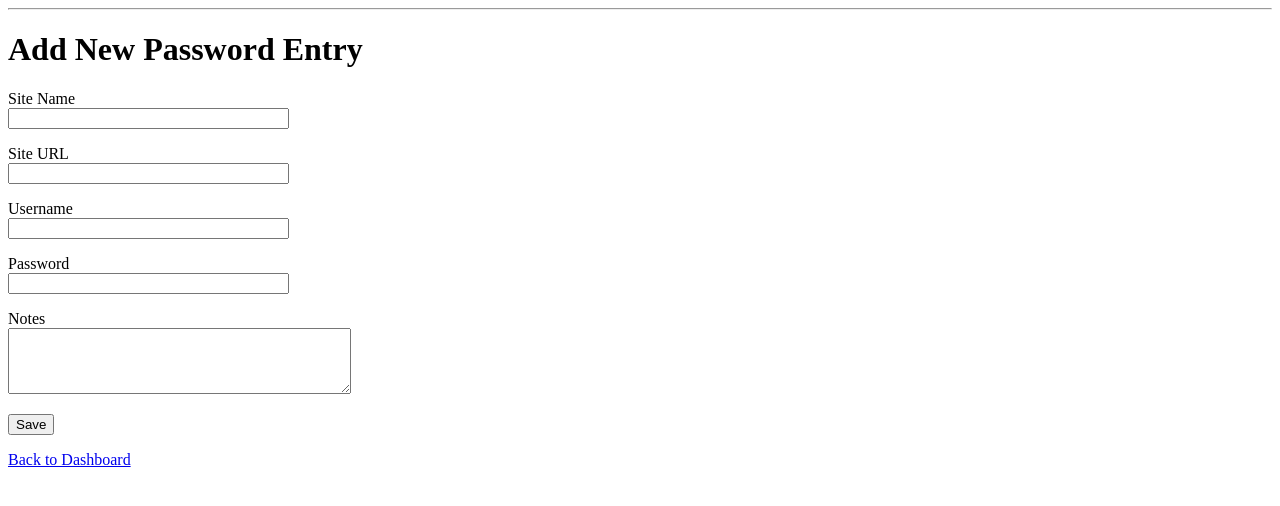
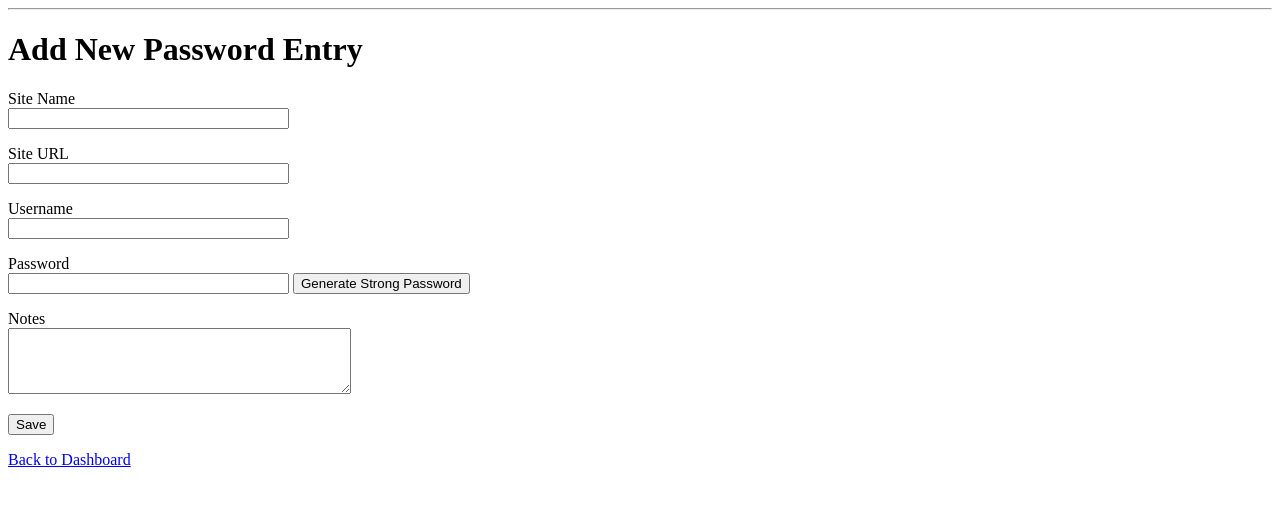
Before and after one commit to Harsh0110v/Password_Manager, a Flask app: page /add in a window 1280 px wide. Shown: the part 26-532 px from the top of the page. Run offline with Flask 3, Linux system fonts and the light colour scheme; a user stored in the database is signed in.

Commit message:
generating a pasword

```diff
--- a/app.py
+++ b/app.py
@@ -15,6 +15,8 @@ app.config['SQLALCHEMY_DATABASE_URI'] = 'sqlite:///pass_manager.db'
 app.config['SQLALCHEMY_TRACK_MODIFICATIONS'] = False
 
 db = SQLAlchemy(app)
+
+
 KEY_FILE = 'secret.key'
 
 def load_or_generate_key():
@@ -136,6 +138,7 @@ def add_entry():
     form = PasswordEntryForm()
     if form.validate_on_submit():
         user_id = session['user_id']
+        # Encrypt the sensitive fields
         enc_username = encrypt_data(form.username.data)
         enc_password = encrypt_data(form.password.data)
         enc_notes = encrypt_data(form.notes.data) if form.notes.data else encrypt_data('')
@@ -181,7 +184,6 @@ def edit_entry(entry_id):
 
     form = PasswordEntryForm()
     if form.validate_on_submit():
-
         entry.site_name = form.site_name.data
         entry.site_url = form.site_url.data
         entry.encrypted_username = encrypt_data(form.username.data)
@@ -190,7 +192,6 @@ def edit_entry(entry_id):
         db.session.commit()
         flash('Entry updated successfully!', 'success')
         return redirect(url_for('dashboard'))
-
 
     if request.method == 'GET':
         form.site_name.data = entry.site_name
--- a/templates/add_entry.html
+++ b/templates/add_entry.html
@@ -6,9 +6,26 @@
         <p>{{ form.site_name.label }}<br>{{ form.site_name(size=32) }}</p>
         <p>{{ form.site_url.label }}<br>{{ form.site_url(size=32) }}</p>
         <p>{{ form.username.label }}<br>{{ form.username(size=32) }}</p>
-        <p>{{ form.password.label }}<br>{{ form.password(size=32) }}</p>
+        <p>
+            {{ form.password.label }}<br>
+            {{ form.password(size=32, id="password_field") }}
+            <button type="button" onclick="generatePassword()">Generate Strong Password</button>
+        </p>
         <p>{{ form.notes.label }}<br>{{ form.notes(rows=4, cols=40) }}</p>
         <p>{{ form.submit() }}</p>
     </form>
     <p><a href="{{ url_for('dashboard') }}">Back to Dashboard</a></p>
+
+<script>
+function generatePassword() {
+    const length = 16;
+    const charset = "abcdefghijklmnopqrstuvwxyzABCDEFGHIJKLMNOPQRSTUVWXYZ0123456789!@#$%^&*()_+~`|}{[]:;?><,./-=";
+    let password = "";
+    for (let i = 0; i < length; i++) {
+        const randomIndex = Math.floor(Math.random() * charset.length);
+        password += charset[randomIndex];
+    }
+    document.getElementById("password_field").value = password;
+}
+</script>
 {% endblock %}
```
Also changed, not shown: server.py (added, +22 -0 lines).
